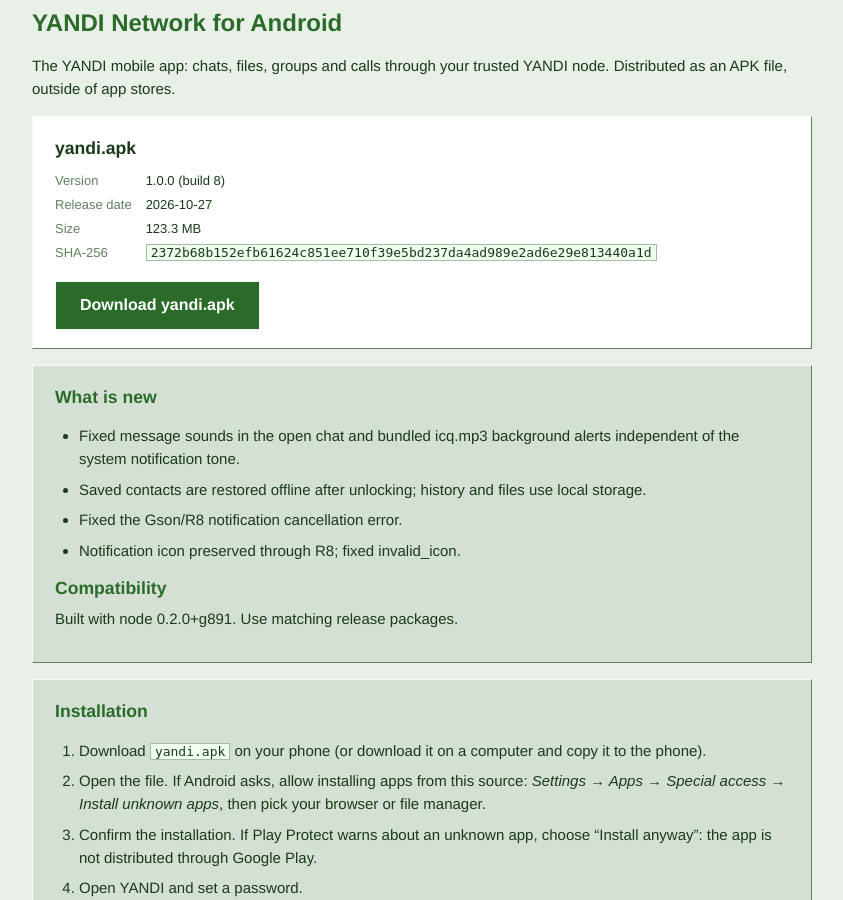
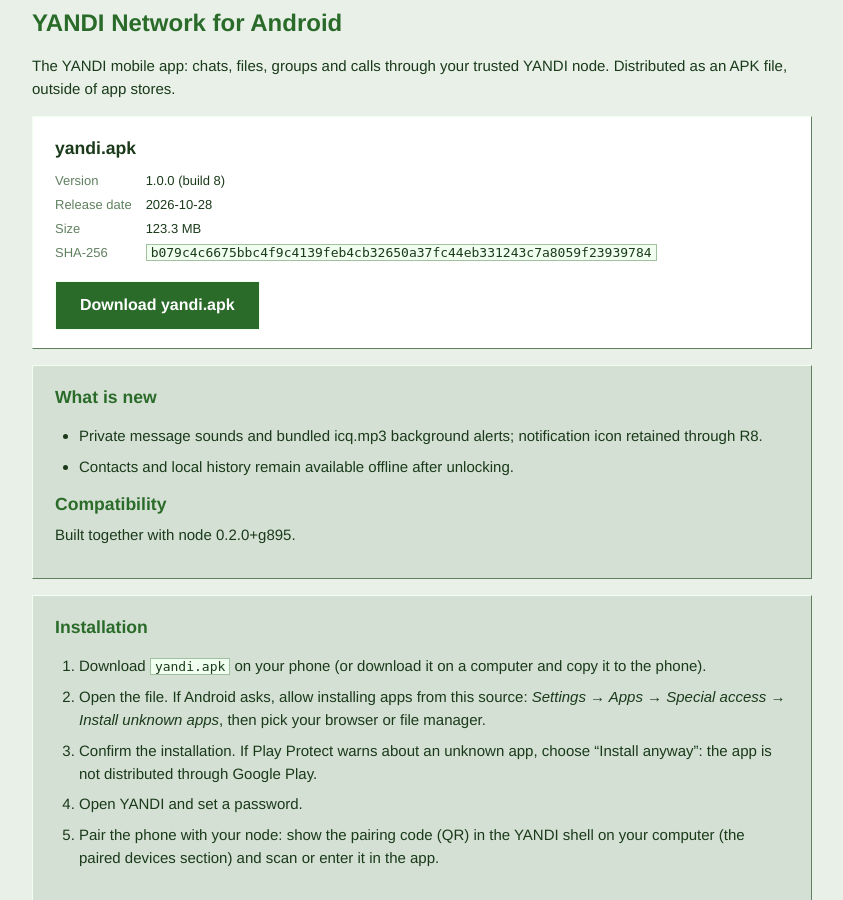
Before and after one commit to ispolkom/node, a PHP site: page /network/downloads/android/index.php in a window 1280 px wide. Shown: the part 429-1329 px from the top of the page, without its empty margins (132-975 px from the left). Run offline with PHP 8.4, Linux system fonts and the light colour scheme; some web fonts are replaced.

Commit message:
chore(release): record signed g895 artifacts and chat toolbar update

```diff
--- a/deploy/site/yandi.su/includes/releases.php
+++ b/deploy/site/yandi.su/includes/releases.php
@@ -4,65 +4,61 @@ declare(strict_types=1);
 const YANDI_RELEASES = [
     'android' => [
         'version' => '1.0.0 (build 8)',
-        'date' => '2026-10-27',
+        'date' => '2026-10-28',
         'changes' => [
             'ru' => [
-                'Исправлен звук личных сообщений в открытом чате и фоновый звук icq.mp3 без зависимости от системной мелодии.',
-                'Сохранённые контакты доступны без интернета после разблокировки; история и файлы читаются из локального хранилища.',
-                'Исправлена ошибка Gson/R8 при снятии уведомлений.',
-                'Значок уведомлений сохранён после R8; устранена ошибка invalid_icon.'
+                'Звуки личных сообщений и фоновые оповещения icq.mp3; значок уведомлений сохранён после R8.',
+                'Контакты и локальная история доступны без сети после разблокировки.'
             ],
             'en' => [
-                'Fixed message sounds in the open chat and bundled icq.mp3 background alerts independent of the system notification tone.',
-                'Saved contacts are restored offline after unlocking; history and files use local storage.',
-                'Fixed the Gson/R8 notification cancellation error.',
-                'Notification icon preserved through R8; fixed invalid_icon.'
+                'Private message sounds and bundled icq.mp3 background alerts; notification icon retained through R8.',
+                'Contacts and local history remain available offline after unlocking.'
             ]
         ],
         'compat' => [
-            'ru' => 'Собрано вместе с узлом 0.2.0+g891. Используйте пакеты этого выпуска.',
-            'en' => 'Built with node 0.2.0+g891. Use matching release packages.'
+            'ru' => 'Собрано вместе с узлом 0.2.0+g895.',
+            'en' => 'Built together with node 0.2.0+g895.'
         ],
         'files' => [
             [
                 'href' => '/update/android/yandi.apk',
                 'name' => 'yandi.apk',
                 'size' => '123.3',
-                'sha256' => '2372b68b152efb61624c851ee710f39e5bd237da4ad989e2ad6e29e813440a1d'
+                'sha256' => 'b079c4c6675bbc4f9c4139feb4cb32650a37fc44eb331243c7a8059f23939784'
             ]
         ]
     ],
     'debian' => [
-        'version' => '0.2.0+g891',
-        'date' => '2026-10-27',
+        'version' => '0.2.0+g895',
+        'date' => '2026-10-28',
         'changes' => [
             'ru' => [
-                'Исправлены оповещения сообщений от телефонов без входа в админку; фоновая проверка больше не сбрасывает состояние открытого чата.',
-                'Звонок сохраняется при потере фокуса окна. Исправлено закрытие окна звонка после завершения.',
-                'Узел и оболочка собраны из одного коммита; контрольные суммы приведены для каждого пакета.'
+                'Панель аудиозвонка, видеозвонка, файлов и очистки закреплена над историей; переписка прокручивается отдельно в широком и узком окне.',
+                'Исправлена потеря обработчиков исходящего звонка при переходе в чат. Очистка переписки для звонка не требуется.',
+                'Звонящие и текущие вызовы сохраняются при потере фокуса окна.'
             ],
             'en' => [
-                'Fixed phone message alerts without an admin session; background polling no longer resets open-chat sound state.',
-                'Calls survive focus changes. Fixed call window cleanup after hangup.',
-                'Node and desktop share one source commit; SHA-256 is listed for each package.'
+                'The audio/video call, files and clear-chat toolbar stays above the independently scrolling history in wide and narrow windows.',
+                'Fixed outgoing call handlers being detached during chat navigation; clearing history is unnecessary.',
+                'Ringing and ongoing calls survive focus changes.'
             ]
         ],
         'compat' => [
-            'ru' => 'Установите оба пакета одной версии вместе. Android: 1.0.0 (сборка 8).',
-            'en' => 'Install both packages of the same version together. Android: 1.0.0 (build 8).'
+            'ru' => 'Установите оба пакета одной версии вместе. Android: 1.0.0, сборка 8.',
+            'en' => 'Install both packages of the same version together. Android: 1.0.0 build 8.'
         ],
         'files' => [
             [
-                'href' => '/update/deb/yandi-desktop_0.2.0-g891_amd64.deb',
-                'name' => 'yandi-desktop_0.2.0-g891_amd64.deb',
+                'href' => '/update/deb/yandi-desktop_0.2.0-g895_amd64.deb',
+                'name' => 'yandi-desktop_0.2.0-g895_amd64.deb',
                 'size' => '30.7',
-                'sha256' => 'edd16d1ac442b22ebb992dae1d7ff13f309ad19fff71738b2a467d5da74722ba'
+                'sha256' => '3267f78350e732a2ee987a927adb1eb6478e9f0b30e803095f66db33f6f27422'
             ],
             [
-                'href' => '/update/deb/yandi-node_0.2.0-g891_amd64.deb',
-                'name' => 'yandi-node_0.2.0-g891_amd64.deb',
+                'href' => '/update/deb/yandi-node_0.2.0-g895_amd64.deb',
+                'name' => 'yandi-node_0.2.0-g895_amd64.deb',
                 'size' => '7.0',
-                'sha256' => 'd33e990326a269eecf4b8f159801805e4659b5c81f754d9354645d55f49d52a9'
+                'sha256' => '886355b32ba87b7ef1e41e3f07e8e5538e1ce0560667adae131d97a017b73a07'
             ]
         ]
     ]
```
Also changed, not shown: release/manifests/android/MANIFEST.json, release/manifests/deb/MANIFEST.json, 3 other files.
